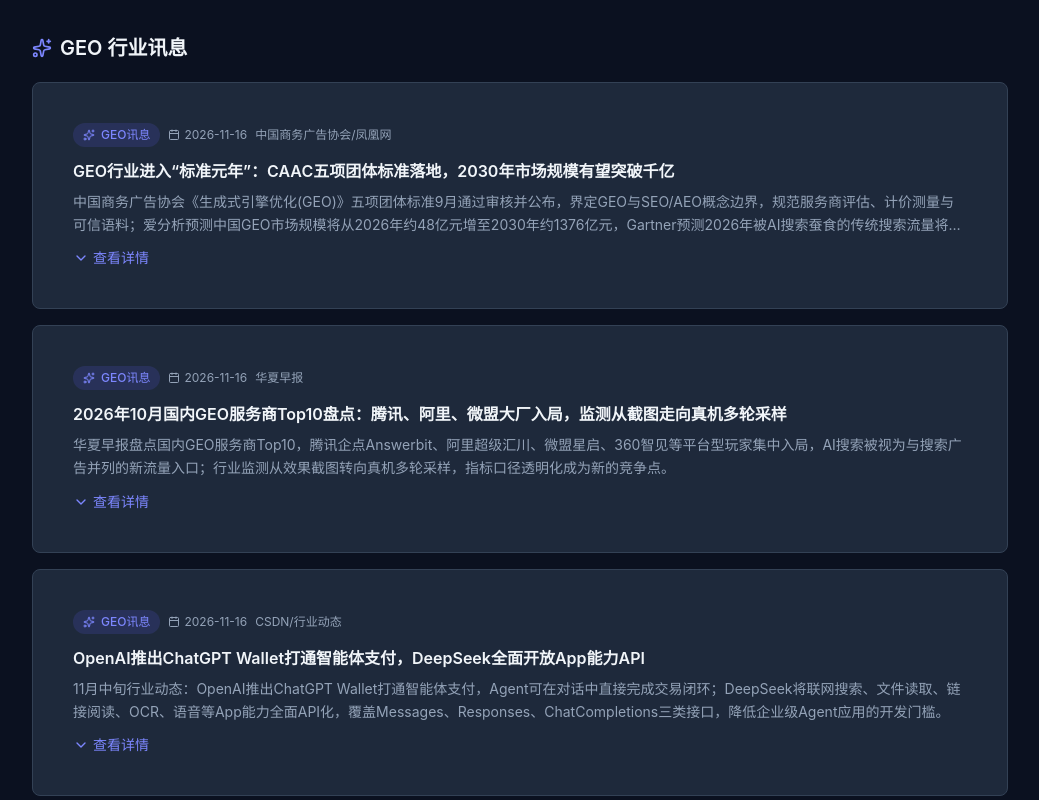
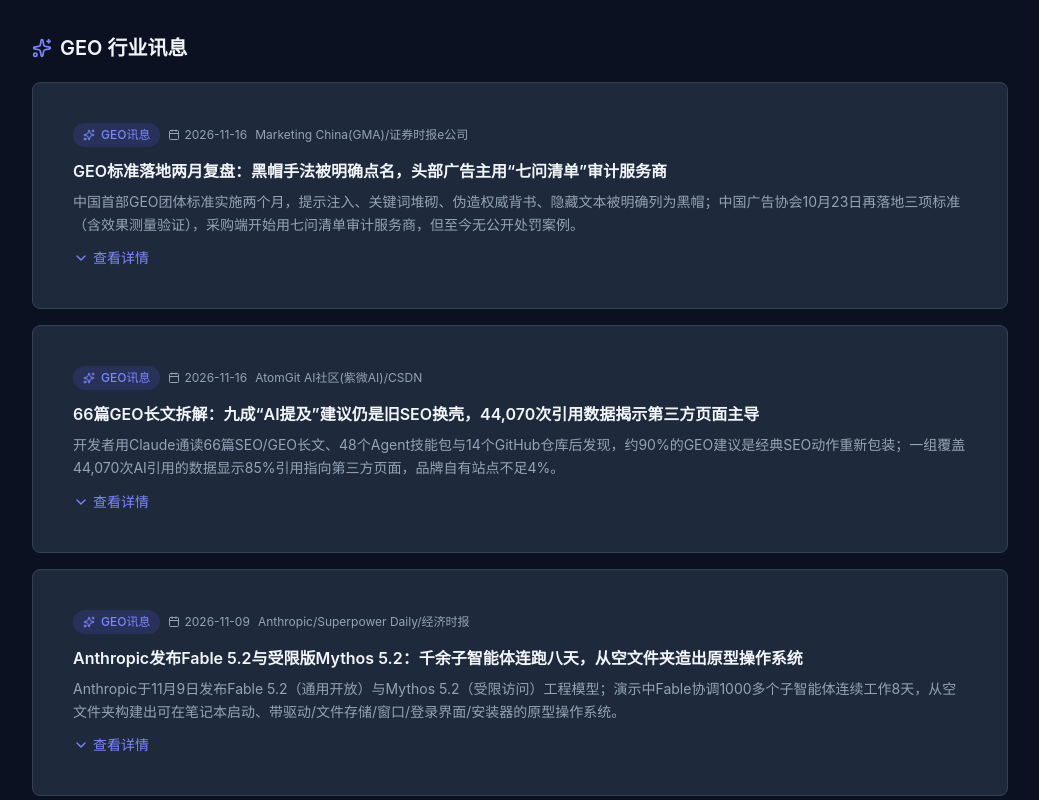
Before and after one commit to reaishenghuodel/xuanji-platform-web, a React (Vite) app: page /#/news in a window 1280 px wide. Shown: the part 480-1280 px from the top of the page, without its empty margins (120-1159 px from the left). Built offline with nearby package versions, Linux system fonts and the light colour scheme.

Commit message:
chore: 更新行业资讯 2026-11-17

```diff
--- a/src/data/geoNews.ts
+++ b/src/data/geoNews.ts
@@ -13,6 +13,33 @@ export interface GeoNewsItem {
 
 // GEO行业资讯列表（按日期倒序，最新的在前面）
 export const geoNewsItems: GeoNewsItem[] = [
+  {
+    id: 139,
+    title: 'GEO标准落地两月复盘：黑帽手法被明确点名，头部广告主用“七问清单”审计服务商',
+    summary: '中国首部GEO团体标准实施两个月，提示注入、关键词堆砌、伪造权威背书、隐藏文本被明确列为黑帽；中国广告协会10月23日再落地三项标准（含效果测量验证），采购端开始用七问清单审计服务商，但至今无公开处罚案例。',
+    content: `核心信息：\n1. 黑帽清单明确：中国商务广告协会T/CAACCHINA 001~005-2026标准将提示注入、关键词堆砌、伪造权威背书、隐藏文本等操纵模型输出的手法列为禁区，金融与医疗健康内容执行更严的信源管理与100%人工审核要求；41家机构、75位专家参与起草，360、知乎、科大讯飞均在起草组之列。\n2. 标准持续扩容：两个月来规则已不止一套——中国广告协会10月23日再实施三项GEO标准（含效果测量与验证），要求不再以单条AI回答或单张截图充当效果证明；CAICT此前也发布GEO服务可信要求AIIA/T 0277-2026，多机构共同收紧效果度量口径。\n3. 执行现实：这些均为推荐性团体标准而非法律，至今没有公开处罚案例，3·15晚会曝光AI投毒后GEO服务商咨询量与订单不降反升（界面新闻）；真正落地的约束来自采购端——大型广告主把标准写进招标文件，用“七问清单”审计服务商：测试了哪些提示词与平台、样本量多大、内容发在何处署谁的名、是否使用隐藏文本与批量生成、权威背书能否核查、健康金融内容人工审核日志在哪、按哪种计价模型付费。\n4. 实操启示：“保证AI答案前三”是危险信号，模型答案随用户、日期与措辞变化；GEO本质仍是扎实SEO、真实公关与可信信源上的干净内容，品牌应跟踪固定提示词集在豆包、DeepSeek、通义等平台的可见率变化，而非追逐单次截图。`,
+    source: 'Marketing China(GMA)/证券时报e公司',
+    date: '2026-11-16',
+    tags: ['GEO', '行业标准', '合规治理', '服务商选型'],
+  },
+  {
+    id: 140,
+    title: '66篇GEO长文拆解：九成“AI提及”建议仍是旧SEO换壳，44,070次引用数据揭示第三方页面主导',
+    summary: '开发者用Claude通读66篇SEO/GEO长文、48个Agent技能包与14个GitHub仓库后发现，约90%的GEO建议是经典SEO动作重新包装；一组覆盖44,070次AI引用的数据显示85%引用指向第三方页面，品牌自有站点不足4%。',
+    content: `核心信息：\n1. 方法与结论：作者让Claude通读收藏夹里66篇SEO/GEO长文、48个免费AI Agent技能包和14个2千至2.7万star的GitHub仓库并归类，再拿未上线站点跑基础检查，结论是约90%的“AI提及量暴涨”建议是经典SEO动作的重新包装；“排名8-15”“至少5条内链”“DR 20”等被反复引用的阈值在可靠来源里只是经验法则，部分标题党数据实为Google Search Console展示次数。\n2. 引用数据：一组覆盖44,070次引用、10个品牌的数据集显示，85%的AI引用指向第三方页面（best of榜单、YouTube、评测站），品牌自有站点被引用不足4%，但自有站点在场的品牌被点名频率明显更高；ChatGPT一周内会替换大部分来源，单次测试几乎没有意义。\n3. 落地动作：答案写在段落前40-80个词并点名产品，榜单放5-8个选项（3个像广告、25个像目录），价格注明“检查于某年某月某日”并给出真实缺点；Bing站长工具可看到Copilot引用本站的查询词，是最接近免费的第一方AI引用数据；测量用15-30个真实买家问题×每个引擎至少两次退出登录测试，被引用与被推荐分开统计，注册页加一句“你怎么知道我们”后实测Google被分析后台高估3.4倍。\n4. 基础与护栏：sitemap、canonical、结构化数据、www跳转缺失时任何爬虫策略都是空中楼阁，实时搜索机器人（OAI-SearchBot、Claude-SearchBot、PerplexityBot、Bingbot）不能挡；让Agent做SEO时数字必须来自工具而非模型，权限分三层（读数据写草稿/审批后发布/绝不能删页改robots与canonical并写进hook），部署前打快照排查noindex、canonical漂移、200变404、robots全挡四种静默杀手。`,
+    source: 'AtomGit AI社区(紫微AI)/CSDN',
+    date: '2026-11-16',
+    tags: ['GEO', 'AI搜索', '引用数据', 'SEO基础'],
+  },
+  {
+    id: 141,
+    title: 'Anthropic发布Fable 5.2与受限版Mythos 5.2：千余子智能体连跑八天，从空文件夹造出原型操作系统',
+    summary: 'Anthropic于11月9日发布Fable 5.2（通用开放）与Mythos 5.2（受限访问）工程模型；演示中Fable协调1000多个子智能体连续工作8天，从空文件夹构建出可在笔记本启动、带驱动/文件存储/窗口/登录界面/安装器的原型操作系统。',
+    content: `核心信息：\n1. 演示实验：Anthropic称新模型Fable 5.2协调1000多个子智能体连续8天编码、测试与评审，从空文件夹出发构建出一套原型操作系统，可在笔记本上启动，包含驱动、文件存储、窗口系统、登录界面与安装器——官方强调这是长时程委托式编码能力的演示实验，而非模型可稳定构建生产级操作系统的证据。\n2. 双模型发布：Fable 5.2与Mythos 5.2共享同一底层模型但护栏与开放范围不同，Fable 11月9日通用开放、带阻止多数网络安全相关任务的防护，Mythos通过网络安全与生命科学验证计划向特定机构开放、在上述领域护栏更少；定价均为每百万输入token 8美元、每百万输出token 40美元，快速模式价格翻倍、生成速度最高提至2.5倍。\n3. 性能与生产案例：早期FrontierCode 2.0测试中Fable High effort得分45.3%，接近Opus 5.5最佳的45.5%而单任务成本约减半（均为厂商自报数据）；另一生产项目中，早期Fable版本的智能体把一项服务从Python迁移到Rust，启动速度提升约26倍。\n4. 选型建议：Anthropic仍建议日常编码与知识工作以Opus 5.5为默认、任务需要时再切换Fable/Mythos——最新或最便宜的模型不自动等于正确默认；同期Meta发布低成本例行智能体任务模型Muse Ember（每百万输入token 0.10美元起），大模型规划+小模型跑批量小任务的分工思路值得关注。`,
+    source: 'Anthropic/Superpower Daily/经济时报',
+    date: '2026-11-09',
+    tags: ['AI智能体', 'Anthropic', '大模型', 'Agent'],
+  },
   {
     id: 136,
     title: 'GEO行业进入“标准元年”：CAAC五项团体标准落地，2030年市场规模有望突破千亿',
```
